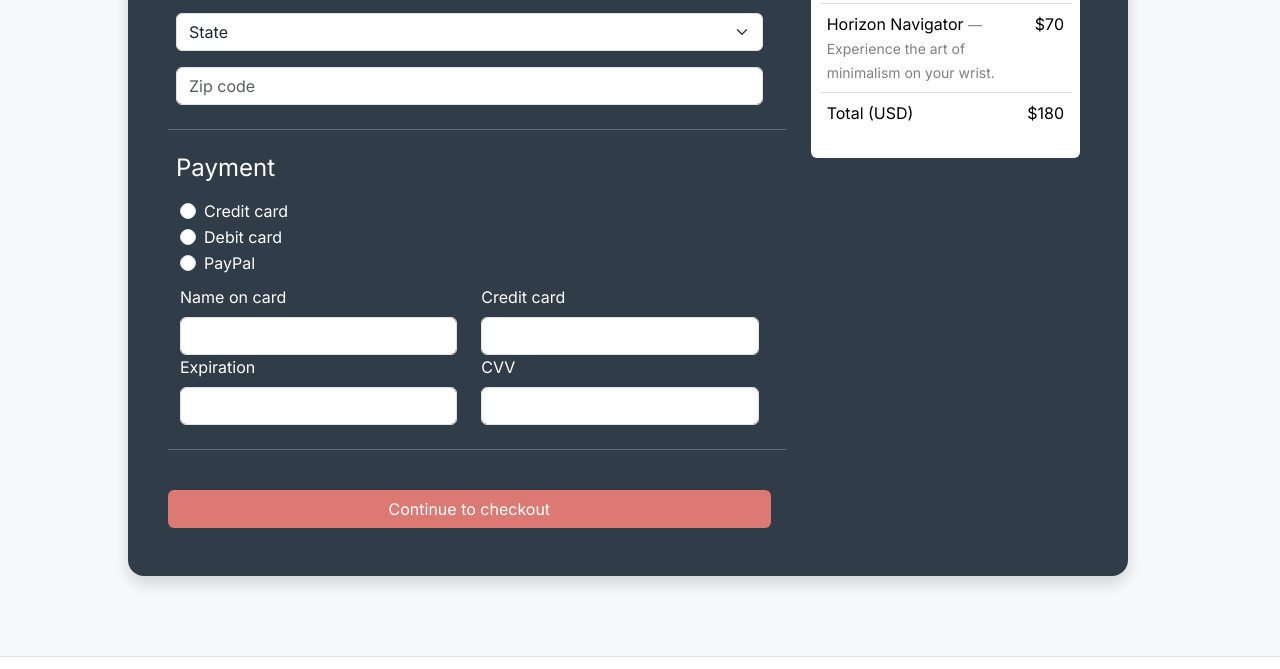
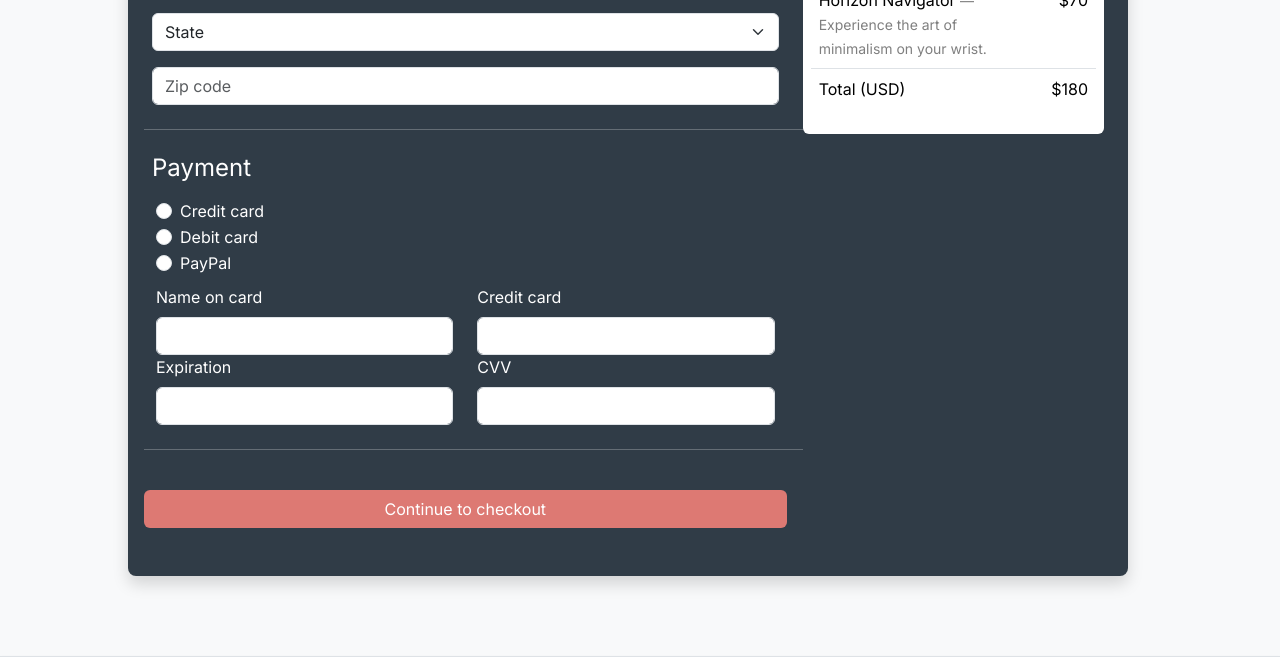
Before and after one commit to JonCGroberg/CapstoneOne_Ecommerce, a plain HTML site: page checkout.html in a window 1280 px wide. Shown: the part 638-1307 px from the top of the page. Drawn offline with nearby package versions, Linux system fonts and the light colour scheme.

Commit message:
padding reduce

```diff
--- a/checkout.html
+++ b/checkout.html
@@ -132,7 +132,7 @@
         <div class="row justify-content-center my-5 container-fluid">
           <h1 class="mb-5 text-center">Checkout</h1>
           <div
-            class="rounded-4 py-5 row gx-5 shadow bg-main text-white"
+            class="rounded-3 py-5 row  shadow bg-main text-white"
             style="max-width: 1000px"
           >
             <div class="col-md-6 col-lg-4 order-md-last">
@@ -350,7 +350,7 @@
                     </div>
                   </div>
                   <hr class="my-4" />
-                  <button class="w-100 btn btn-action" type="submit">
+                  <button class="btn btn-action" type="submit">
                     Continue to checkout
                   </button>
                 </div>
```
